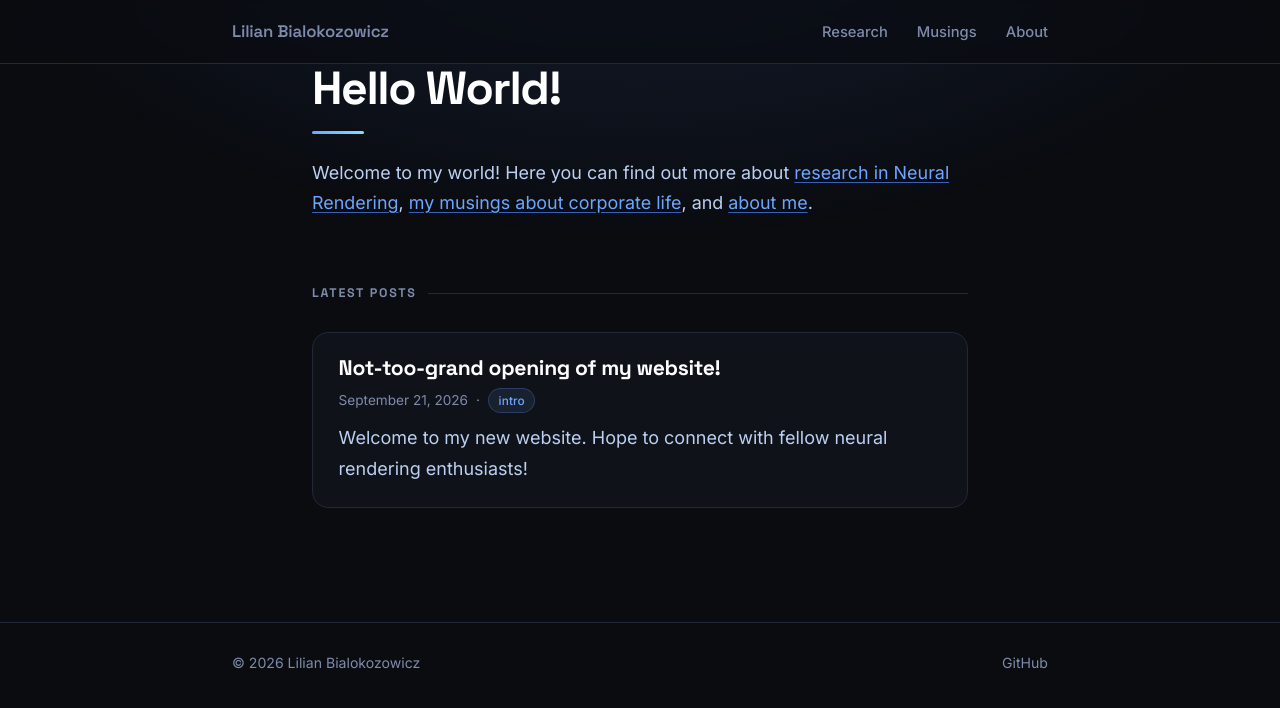
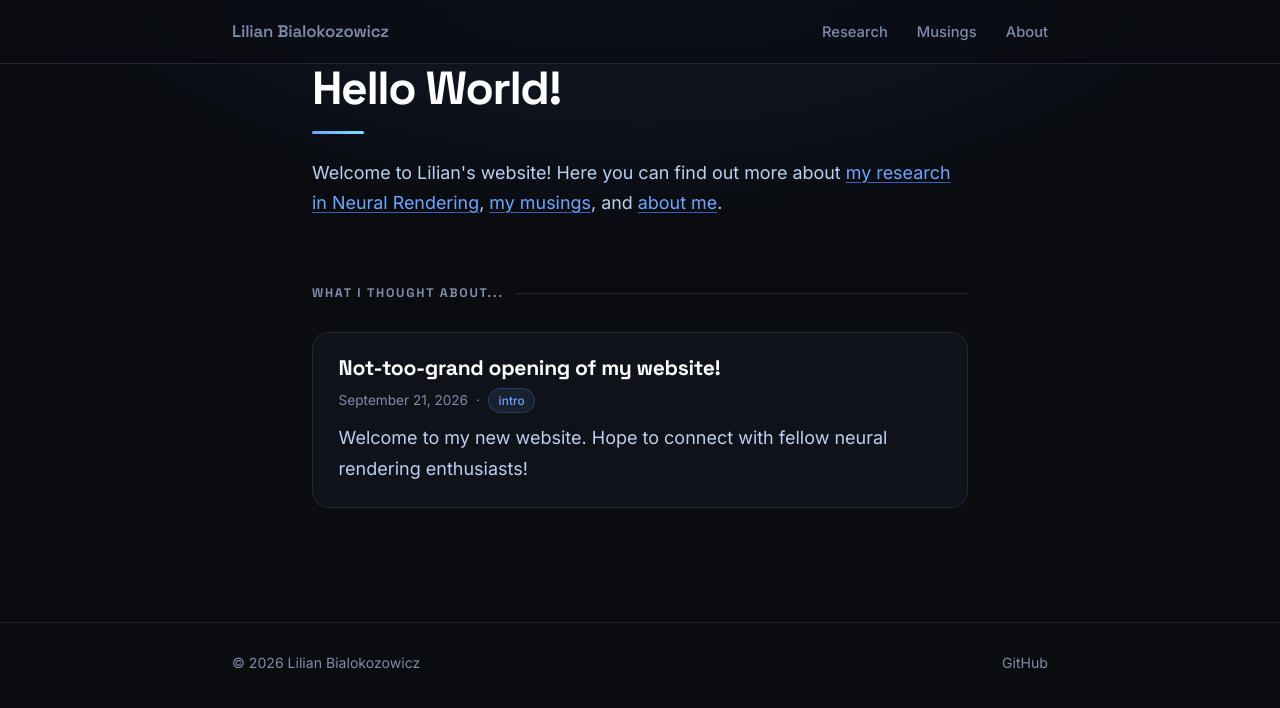
Before and after one commit to DrLilian/drlilian.github.io, a Jekyll site: the page built from index.html, in a window 1280 px wide. Shown: the top 708 px of the page. Built offline with Jekyll 4.4.1, drawn with Linux system fonts in a browser that asks for light colours.

Commit message:
Minor fixes

```diff
--- a/index.html
+++ b/index.html
@@ -4,17 +4,23 @@
 <section class="intro">
   <h1 class="intro-name">Hello World!</h1>
   <p class="intro-bio">
-    Welcome to my world! Here you can find out more about
-    <a href="{{ '/tags/neural-rendering/' | relative_url }}">research in Neural Rendering</a>,
-    <a href="{{ '/tags/career/' | relative_url }}">my musings about corporate life</a>,
+    Welcome to Lilian's website! Here you can find out more about
+    <a href="{{ '/tags/neural-rendering/' | relative_url }}">my research in Neural Rendering</a>,
+    <a href="{{ '/tags/career/' | relative_url }}">my musings</a>,
     and <a href="{{ '/about/' | relative_url }}">about me</a>.
   </p>
 </section>
 
-<section class="post-list" aria-label="Latest Posts">
-  <h2 class="section-heading">Latest Posts</h2>
+<section class="post-list" aria-label="Writing">
+  <h2 class="section-heading">What I Thought About...</h2>
 
-  {% for post in site.posts limit: 2 %}
+  {% if paginator.posts %}
+    {% assign posts = paginator.posts %}
+  {% else %}
+    {% assign posts = site.posts %}
+  {% endif %}
+
+  {% for post in posts %}
     <article class="post-preview">
       <h3 class="post-preview-title">
         <a href="{{ post.url | relative_url }}">{{ post.title }}</a>
@@ -29,4 +35,15 @@
     </article>
   {% endfor %}
 
+  {% if paginator.total_pages > 1 %}
+    <nav class="pagination" aria-label="Pagination">
+      {% if paginator.previous_page %}
+        <a href="{{ paginator.previous_page_path | relative_url }}">&larr; Newer</a>
+      {% endif %}
+      <span class="page-count">Page {{ paginator.page }} of {{ paginator.total_pages }}</span>
+      {% if paginator.next_page %}
+        <a href="{{ paginator.next_page_path | relative_url }}">Older &rarr;</a>
+      {% endif %}
+    </nav>
+  {% endif %}
 </section>
```
